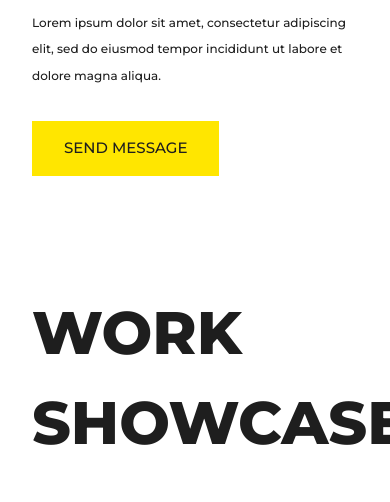
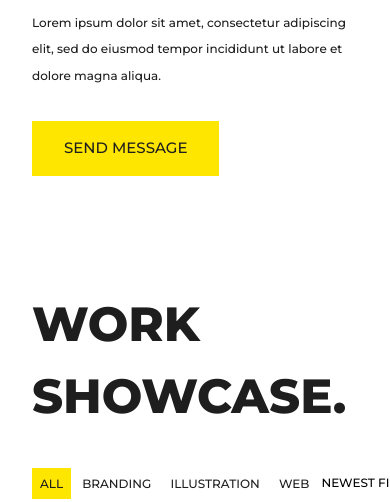
Before and after one commit to fran-exfer/mint-dnone, a website: page index.html in a window 390 px wide. Shown: the part 592-1094 px from the top of the page. Drawn offline with Linux system fonts and the light colour scheme.

Commit message:
Make work section responsive.

```diff
--- a/index.html
+++ b/index.html
@@ -54,7 +54,7 @@
 
     <section id="work" class="work">
       <div class="wrapper">
-        <h1 class="work__heading">Work showcase.</h1>
+        <h1 class="text-heading">Work showcase.</h1>
 
         <nav class="work__nav">
           <ul class="work__nav-list">
--- a/sass/components/_buttons.scss
+++ b/sass/components/_buttons.scss
@@ -1,3 +1,5 @@
+@use '../utils/breakpoints';
+
 .btn {
   border: none;
   color: var(--c-neutral);
@@ -24,6 +26,10 @@
     padding: 0.5rem 1rem;
     font-size: 0.8em;
 
+    @include breakpoints.bp('sm') {
+      padding: 0.5rem 0.5rem;
+    }
+
     &:hover,
     &--selected {
       background-color: var(--c-primary);
--- a/sass/layout/_work.scss
+++ b/sass/layout/_work.scss
@@ -1,11 +1,7 @@
+@use '../utils/breakpoints';
+
 .work {
   margin-top: 7rem;
-
-  &__heading {
-    margin-bottom: 2.5rem;
-    font-size: 3.75rem;
-    text-transform: uppercase;
-  }
 
   &__nav {
     margin-bottom: 3.5rem;
@@ -19,6 +15,10 @@
 
   &__list-item:not(:last-child) {
     margin-right: 1rem;
+
+    @include breakpoints.bp('sm') {
+      margin-right: 0.2rem;
+    }
   }
 
   &__select {
@@ -38,14 +38,22 @@
   --col-h: 50rem;
   --gap: 1.75rem;
 
+  height: var(--col-h);
   display: grid;
   grid-template-columns: repeat(3, 1fr);
   grid-gap: var(--gap);
 
   margin-bottom: 4rem;
 
+  @include breakpoints.bp('lg') {
+    --col-h: 30rem;
+  }
+
+  @include breakpoints.bp('md') {
+    --col-h: 20rem;
+  }
+
   &__col {
-    min-height: var(--col-h);
     display: flex;
     flex-direction: column;
   }
@@ -82,6 +90,18 @@
     > h1 {
       font-size: 2em;
       margin-bottom: 1rem;
+
+      @include breakpoints.bp('lg') {
+        font-size: 1.5em;
+      }
+
+      @include breakpoints.bp('md') {
+        font-size: 1.25em;
+      }
+
+      @include breakpoints.bp('sm') {
+        font-size: 1em;
+      }
     }
 
     > p {
```
Also changed, not shown: css/style.css, 1 other file.
